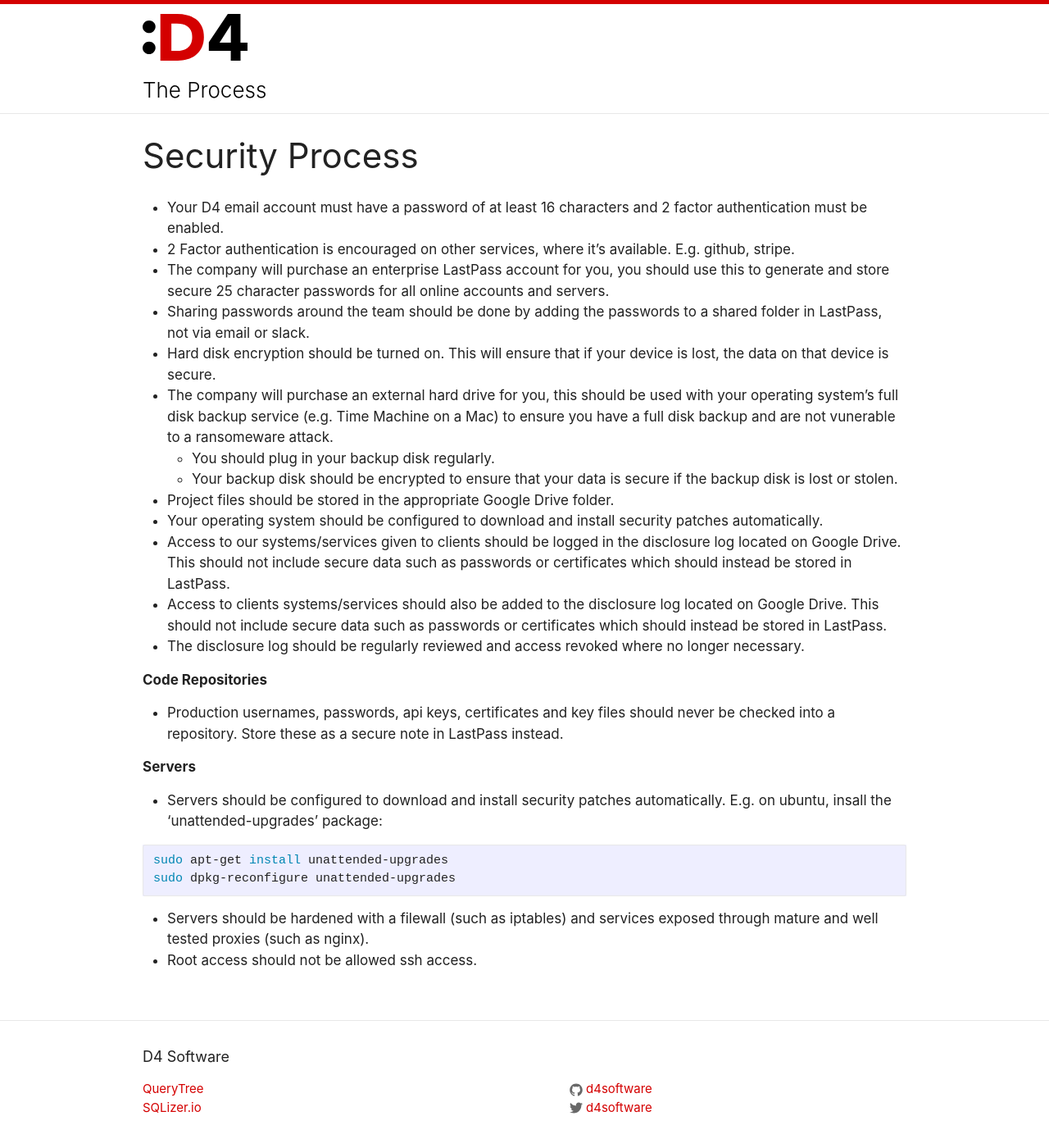
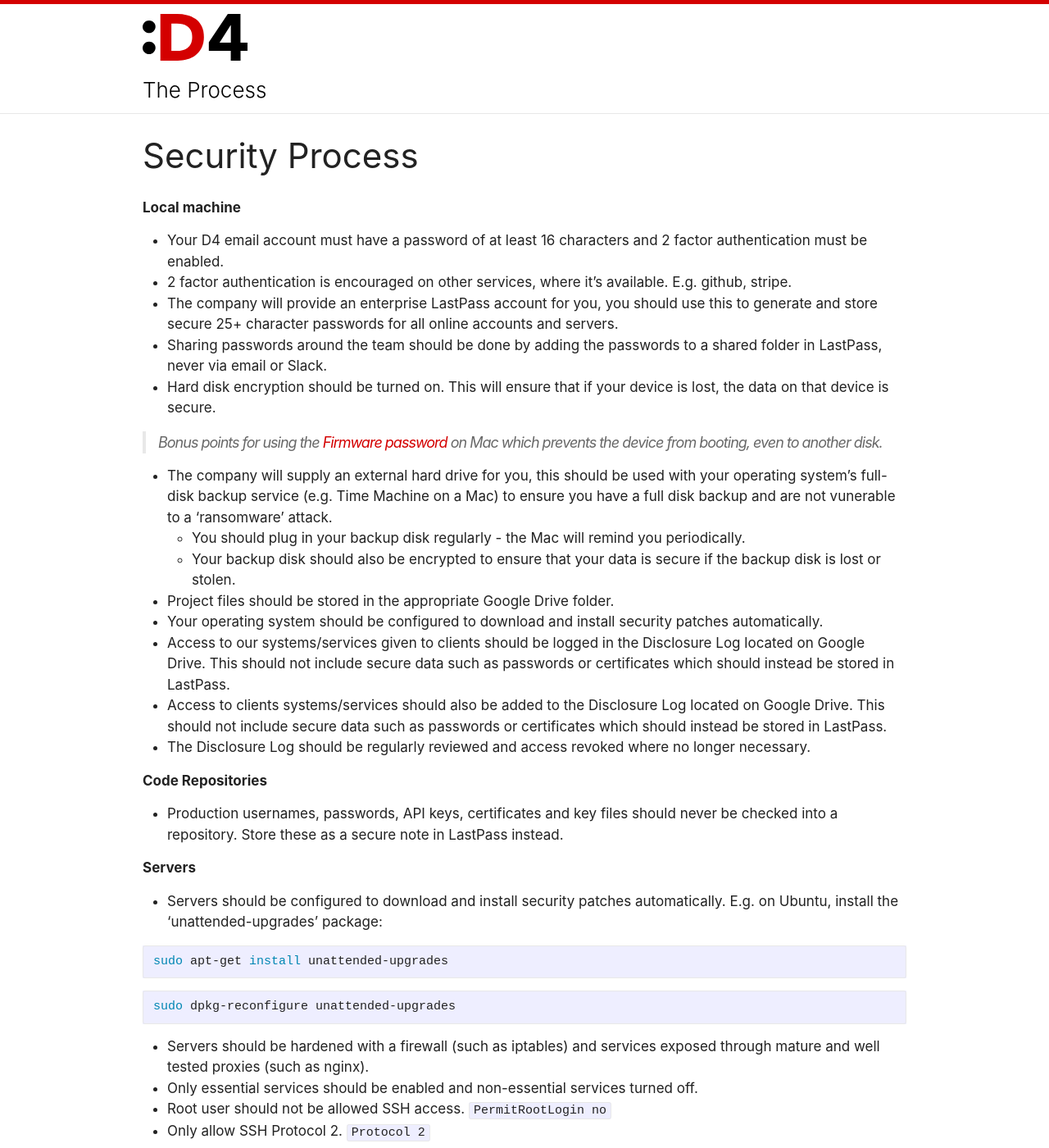
Before and after one commit to d4software/the-process, a Jekyll site: the page built from security_process.md, in a window 1280 px wide and 1400 px high. Shown: the whole window at 82% size. Built offline with Jekyll 4.4.1, drawn with Linux system fonts in a browser that asks for light colours.

Commit message:
minor typo changes

````diff
--- a/security_process.md
+++ b/security_process.md
@@ -1,36 +1,48 @@
 ---
 layout: page
 title: "Security Process"
-desc: "Our security process ensures we keep customers data safe and that our operations are not interrupted by cyber attack"
+desc: "Our security process ensures we keep customer data safe and to reduce the impact of a malicious attack"
 permalink: /security/
 ---
 
+**Local machine**
+
  * Your D4 email account must have a password of at least 16 characters and 2 factor authentication must be enabled.
- * 2 Factor authentication is encouraged on other services, where it's available. E.g. github, stripe.
- * The company will purchase an enterprise LastPass account for you, you should use this to generate and store secure 25 character passwords for all online accounts and servers.
- * Sharing passwords around the team should be done by adding the passwords to a shared folder in LastPass, not via email or slack.
+ * 2 factor authentication is encouraged on other services, where it's available. E.g. github, stripe.
+ * The company will provide an enterprise LastPass account for you, you should use this to generate and store secure 25+ character passwords for all online accounts and servers.
+ * Sharing passwords around the team should be done by adding the passwords to a shared folder in LastPass, never via email or Slack.
  * Hard disk encryption should be turned on. This will ensure that if your device is lost, the data on that device is secure.
- * The company will purchase an external hard drive for you, this should be used with your operating system's full disk backup service (e.g. Time Machine on a Mac) to ensure you have a full disk backup and are not vunerable to a ransomeware attack.
-   * You should plug in your backup disk regularly.
-   * Your backup disk should be encrypted to ensure that your data is secure if the backup disk is lost or stolen.
+
+
+> Bonus points for using the [Firmware password](https://support.apple.com/en-gb/HT204455) on Mac which prevents the device from booting, even to another disk.
+
+
+ * The company will supply an external hard drive for you, this should be used with your operating system's full-disk backup service (e.g. Time Machine on a Mac) to ensure you have a full disk backup and are not vunerable to a 'ransomware' attack.
+   * You should plug in your backup disk regularly - the Mac will remind you periodically.
+   * Your backup disk should also be encrypted to ensure that your data is secure if the backup disk is lost or stolen.
  * Project files should be stored in the appropriate Google Drive folder.
  * Your operating system should be configured to download and install security patches automatically.
- * Access to our systems/services given to clients should be logged in the disclosure log located on Google Drive. This should not include secure data such as passwords or certificates which should instead be stored in LastPass.
- * Access to clients systems/services should also be added to the disclosure log located on Google Drive. This should not include secure data such as passwords or certificates which should instead be stored in LastPass.
- * The disclosure log should be regularly reviewed and access revoked where no longer necessary.
+ * Access to our systems/services given to clients should be logged in the Disclosure Log located on Google Drive. This should not include secure data such as passwords or certificates which should instead be stored in LastPass.
+ * Access to clients systems/services should also be added to the Disclosure Log located on Google Drive. This should not include secure data such as passwords or certificates which should instead be stored in LastPass.
+ * The Disclosure Log should be regularly reviewed and access revoked where no longer necessary.
 
 **Code Repositories**
 
- * Production usernames, passwords, api keys, certificates and key files should never be checked into a repository. Store these as a secure note in LastPass instead.
+ * Production usernames, passwords, API keys, certificates and key files should never be checked into a repository. Store these as a secure note in LastPass instead.
 
 **Servers**
 
- * Servers should be configured to download and install security patches automatically. E.g. on ubuntu, insall the 'unattended-upgrades' package:
+ * Servers should be configured to download and install security patches automatically. E.g. on Ubuntu, install the 'unattended-upgrades' package:
 
 ```sh
 sudo apt-get install unattended-upgrades
+```
+
+```sh
 sudo dpkg-reconfigure unattended-upgrades
 ```
 
- * Servers should be hardened with a filewall (such as iptables) and services exposed through mature and well tested proxies (such as nginx).
- * Root access should not be allowed ssh access.
+ * Servers should be hardened with a firewall (such as iptables) and services exposed through mature and well tested proxies (such as nginx).
+ * Only essential services should be enabled and non-essential services turned off.
+ * Root user should not be allowed SSH access. ```PermitRootLogin no```
+ * Only allow SSH Protocol 2. ```Protocol 2```
````
Also changed, not shown: img/testing-jira.png, img/testing-test-plan.png, img/testing-test-results.png, img/uat_process.PNG.
